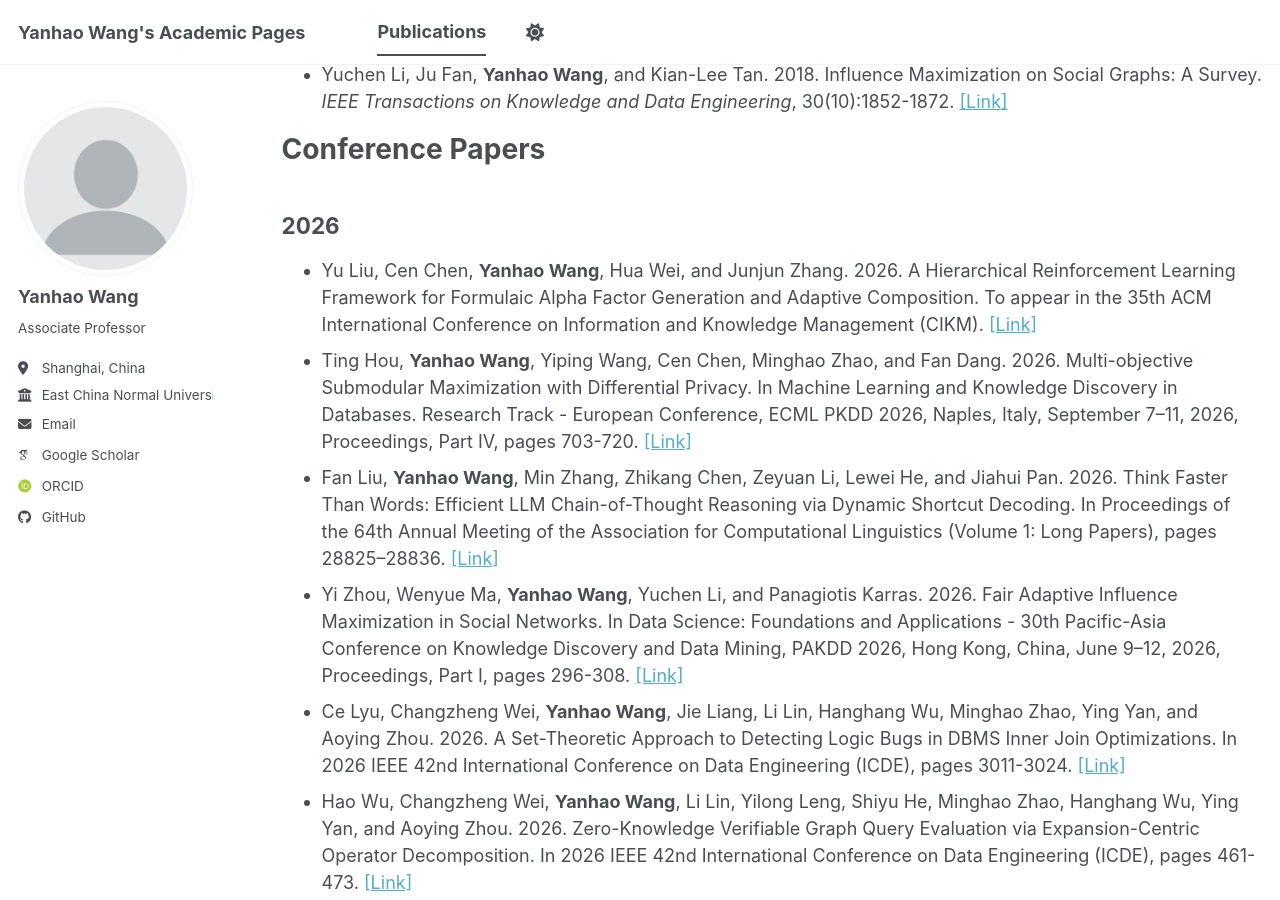
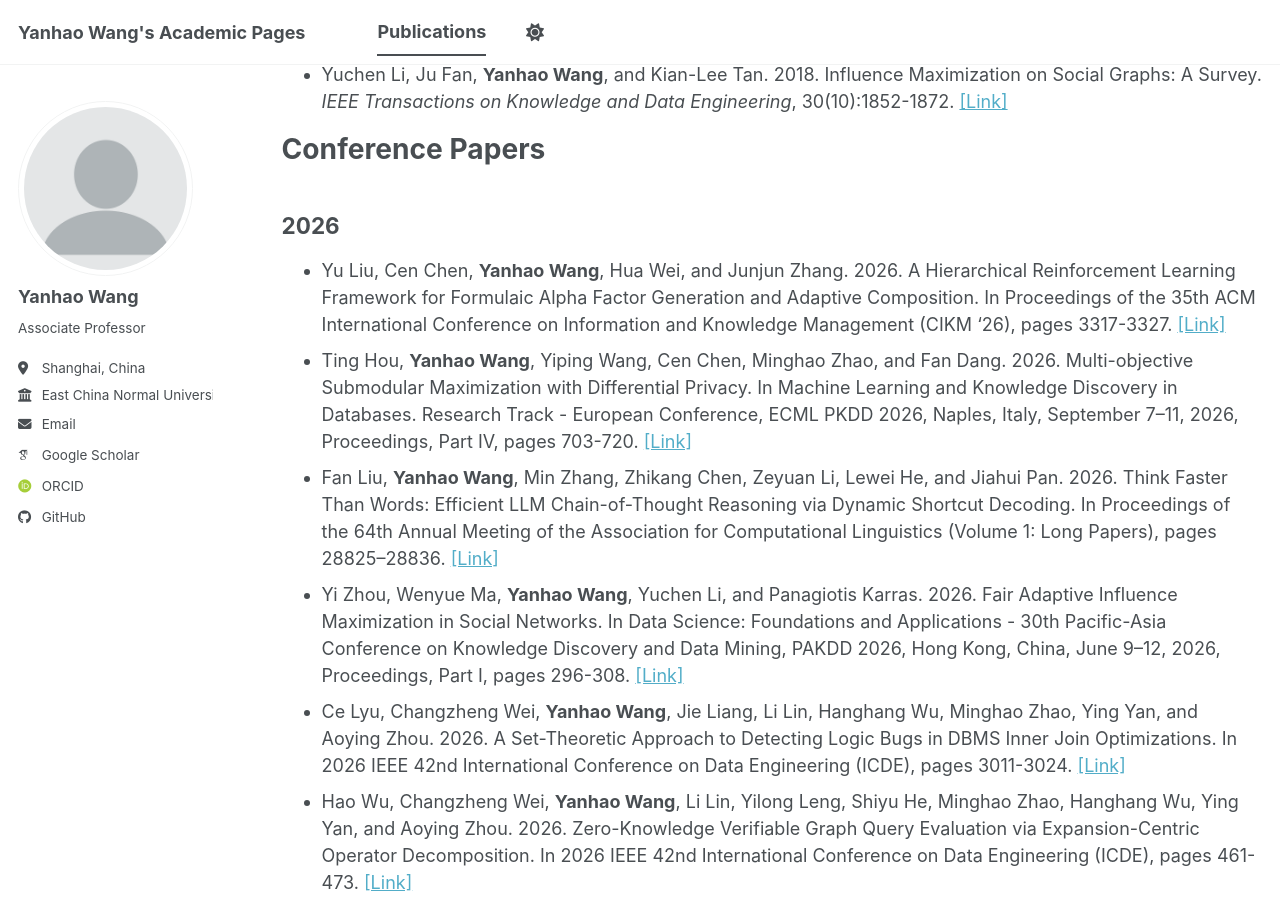
Before and after one commit to yhwang1990/yhwang1990.github.io, a Jekyll site: the page built from _pages/publications.md, in a window 1280 px wide and 900 px high, scrolled down 3923 px. Built offline with Jekyll 4.4.1, drawn with Linux system fonts in a browser that asks for light colours; some web fonts are replaced; a script bundle is joined from its source files by our own code; library files that are not in the unit come from our copies.

Commit message:
Update publications.md

```diff
--- a/_pages/publications.md
+++ b/_pages/publications.md
@@ -66,7 +66,7 @@
 # Conference Papers
 
 ## 2026
-- Yu Liu, Cen Chen, **Yanhao Wang**, Hua Wei, and Junjun Zhang. 2026. A Hierarchical Reinforcement Learning Framework for Formulaic Alpha Factor Generation and Adaptive Composition. To appear in the 35th ACM International Conference on Information and Knowledge Management (CIKM). [[Link]](https://doi.org/10.1145/3799682.3841154)
+- Yu Liu, Cen Chen, **Yanhao Wang**, Hua Wei, and Junjun Zhang. 2026. A Hierarchical Reinforcement Learning Framework for Formulaic Alpha Factor Generation and Adaptive Composition. In Proceedings of the 35th ACM International Conference on Information and Knowledge Management (CIKM '26), pages 3317-3327. [[Link]](https://doi.org/10.1145/3799682.3841154)
 - Ting Hou, **Yanhao Wang**, Yiping Wang, Cen Chen, Minghao Zhao, and Fan Dang. 2026. Multi-objective Submodular Maximization with Differential Privacy. In Machine Learning and Knowledge Discovery in Databases. Research Track - European Conference, ECML PKDD 2026, Naples, Italy, September 7–11, 2026, Proceedings, Part IV, pages 703-720. [[Link]](https://doi.org/10.1007/978-3-032-37667-1_40)
 - Fan Liu, **Yanhao Wang**, Min Zhang, Zhikang Chen, Zeyuan Li, Lewei He, and Jiahui Pan. 2026. Think Faster Than Words: Efficient LLM Chain-of-Thought Reasoning via Dynamic Shortcut Decoding. In Proceedings of the 64th Annual Meeting of the Association for Computational Linguistics (Volume 1: Long Papers), pages 28825–28836. [[Link]](https://aclanthology.org/2026.acl-long.1330/)
 - Yi Zhou, Wenyue Ma, **Yanhao Wang**, Yuchen Li, and Panagiotis Karras. 2026. Fair Adaptive Influence Maximization in Social Networks. In Data Science: Foundations and Applications -
```
